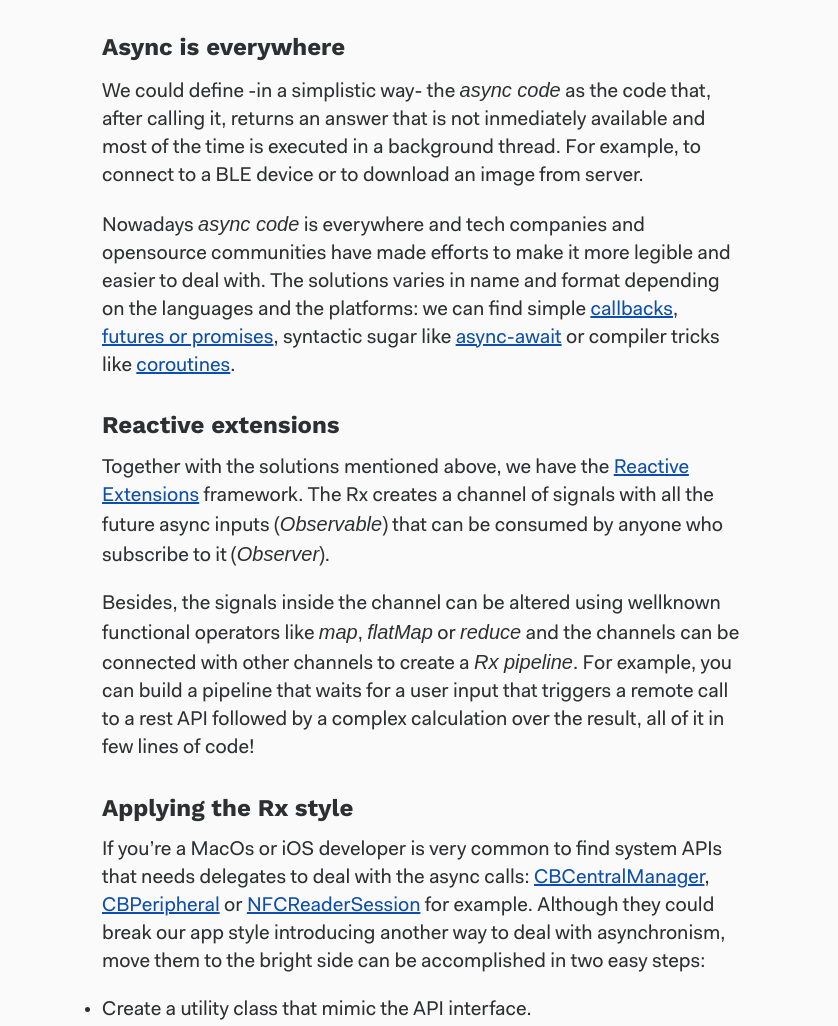
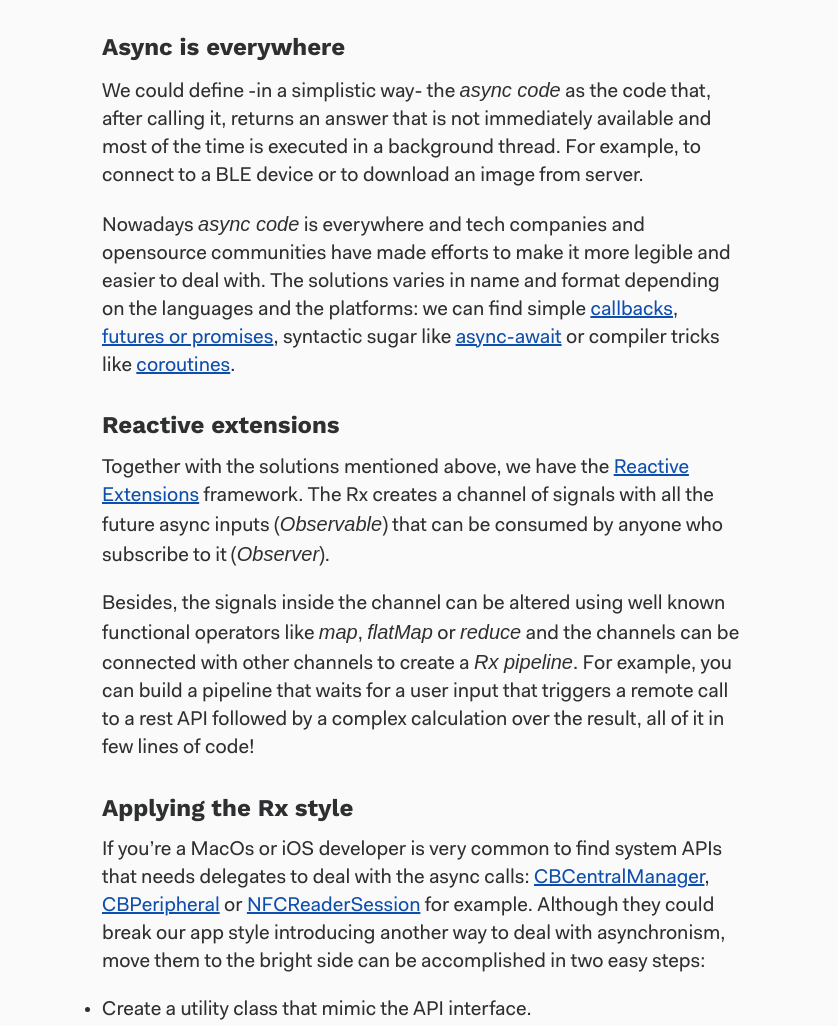
Before and after one commit to monday8am/monday8am.github.io, a Jekyll site: the page built from _posts/2018-11-18-rx-as-solution.md, in a window 1280 px wide and 1400 px high. Shown: the part 352-1378 px from the top of the window, without its empty margins (218-1056 px from the left). Built offline with Jekyll 4.4.1, drawn with Linux system fonts in a browser that asks for light colours; some web fonts are replaced; some of the changed text lies outside the part shown.

Commit message:
Favicon added and some typos fixed.

```diff
--- a/_includes/head.html
+++ b/_includes/head.html
@@ -8,6 +8,7 @@
 	<link rel="stylesheet" href="{{ "/css/main.css" | prepend: site.baseurl }}">
 	<link rel="canonical" href="{{ page.url | replace:'index.html','' | prepend: site.baseurl | prepend: site.url }}">
 	<link href="https://fonts.googleapis.com/css?family=Inconsolata|Work+Sans:700" rel="stylesheet">
+	<link rel="shortcut icon" type="image/x-icon" href="/favicon.ico?">
 
 	<!-- Google Analytics-->
 	{% if jekyll.environment == 'production' %}
--- a/_posts/2018-11-18-rx-as-solution.md
+++ b/_posts/2018-11-18-rx-as-solution.md
@@ -7,7 +7,7 @@
 
 ### Async is everywhere
 
-We could define -in a simplistic way- the *async code* as the code that, after calling it, returns an answer that is not inmediately available and most of the time is executed in a background thread. For example, to connect to a BLE device or to download an image from server.
+We could define -in a simplistic way- the *async code* as the code that, after calling it, returns an answer that is not immediately available and most of the time is executed in a background thread. For example, to connect to a BLE device or to download an image from server.
 
 Nowadays *async code* is everywhere and tech companies and opensource communities have made efforts to make it more legible and easier to deal with. The solutions varies in name and format depending on the languages and the platforms: we can find simple [callbacks](https://en.wikipedia.org/wiki/Callback_(computer_programming)), [futures or promises](https://en.wikipedia.org/wiki/Futures_and_promises), syntactic sugar like [async-await](https://javascript.info/async-await) or compiler tricks like [coroutines](https://kotlinlang.org/docs/reference/coroutines/coroutines-guide.html).
 
@@ -15,14 +15,14 @@
 
 Together with the solutions mentioned above, we have the [Reactive Extensions](http://reactivex.io/) framework. The Rx creates a channel of signals with all the future async inputs (_Observable_) that can be consumed by anyone who subscribe to it (_Observer_).
 
-Besides, the signals inside the channel can be altered using wellknown functional operators like _map_, _flatMap_ or _reduce_ and the channels can be connected with other channels to create a _Rx pipeline_. For example, you can build a pipeline that waits for a user input that triggers a remote call to a rest API followed by a complex calculation over the result, all of it in few lines of code!
+Besides, the signals inside the channel can be altered using well known functional operators like _map_, _flatMap_ or _reduce_ and the channels can be connected with other channels to create a _Rx pipeline_. For example, you can build a pipeline that waits for a user input that triggers a remote call to a rest API followed by a complex calculation over the result, all of it in few lines of code!
 
 ### Applying the Rx style
 
 If you're a MacOs or iOS developer is very common to find system APIs that needs delegates to deal with the async calls: [CBCentralManager](https://developer.apple.com/documentation/corebluetooth/cbcentralmanager), [CBPeripheral](https://developer.apple.com/documentation/corebluetooth/cbperipheral) or [NFCReaderSession](https://developer.apple.com/documentation/corenfc/nfcreadersession) for example. Although they could break our app style introducing another way to deal with asynchronism, move them to the bright side can be accomplished in two easy steps:
 
 - Create a utility class that mimic the API interface.
-- Add the delegate as internal class to intercep the answers and transforms it into observables.
+- Add the delegate as internal class to intercept the answers and transforms it into observables.
 
 Let's create it for the `CBCentralManager` API:
 
```
Also changed, not shown: Gemfile.lock.
